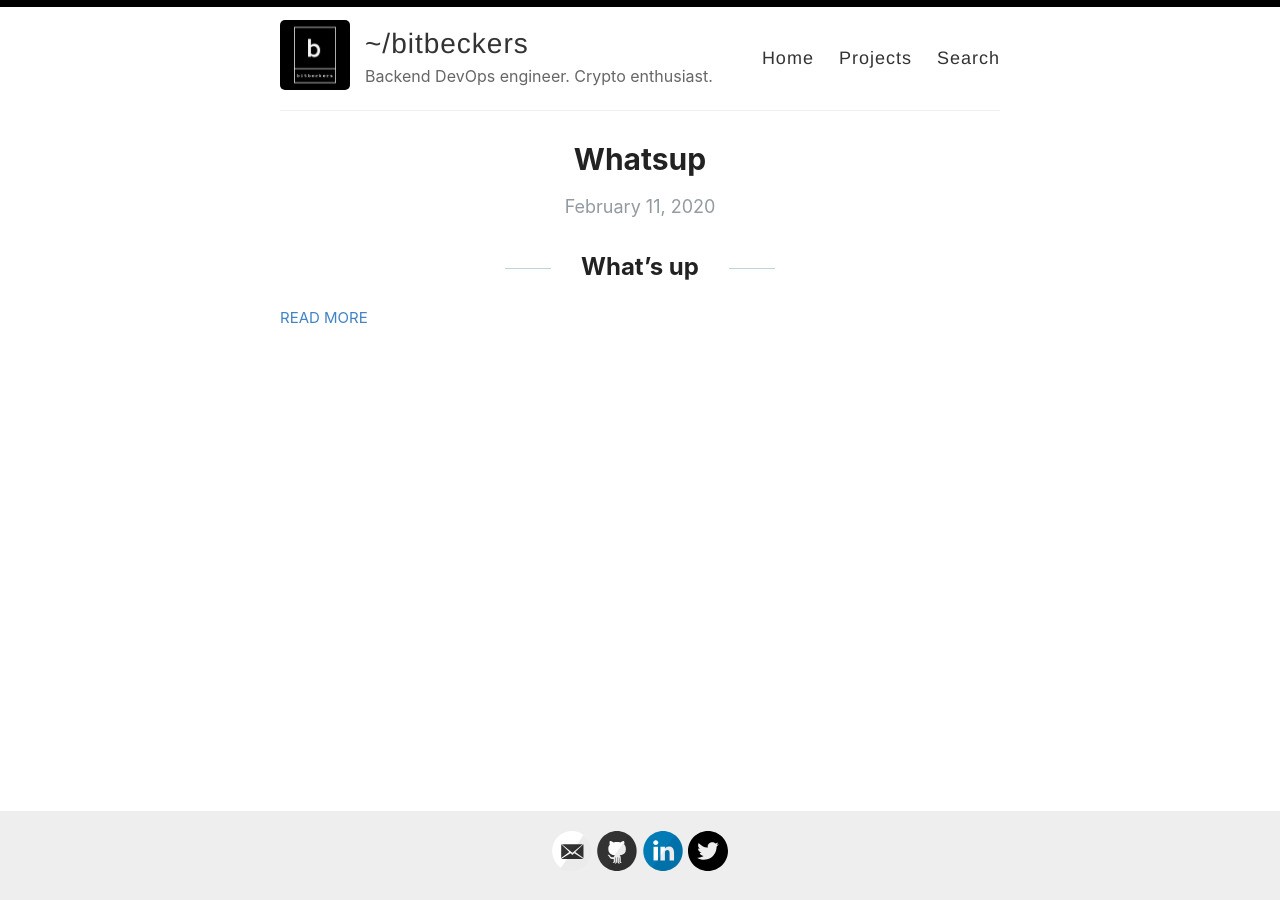
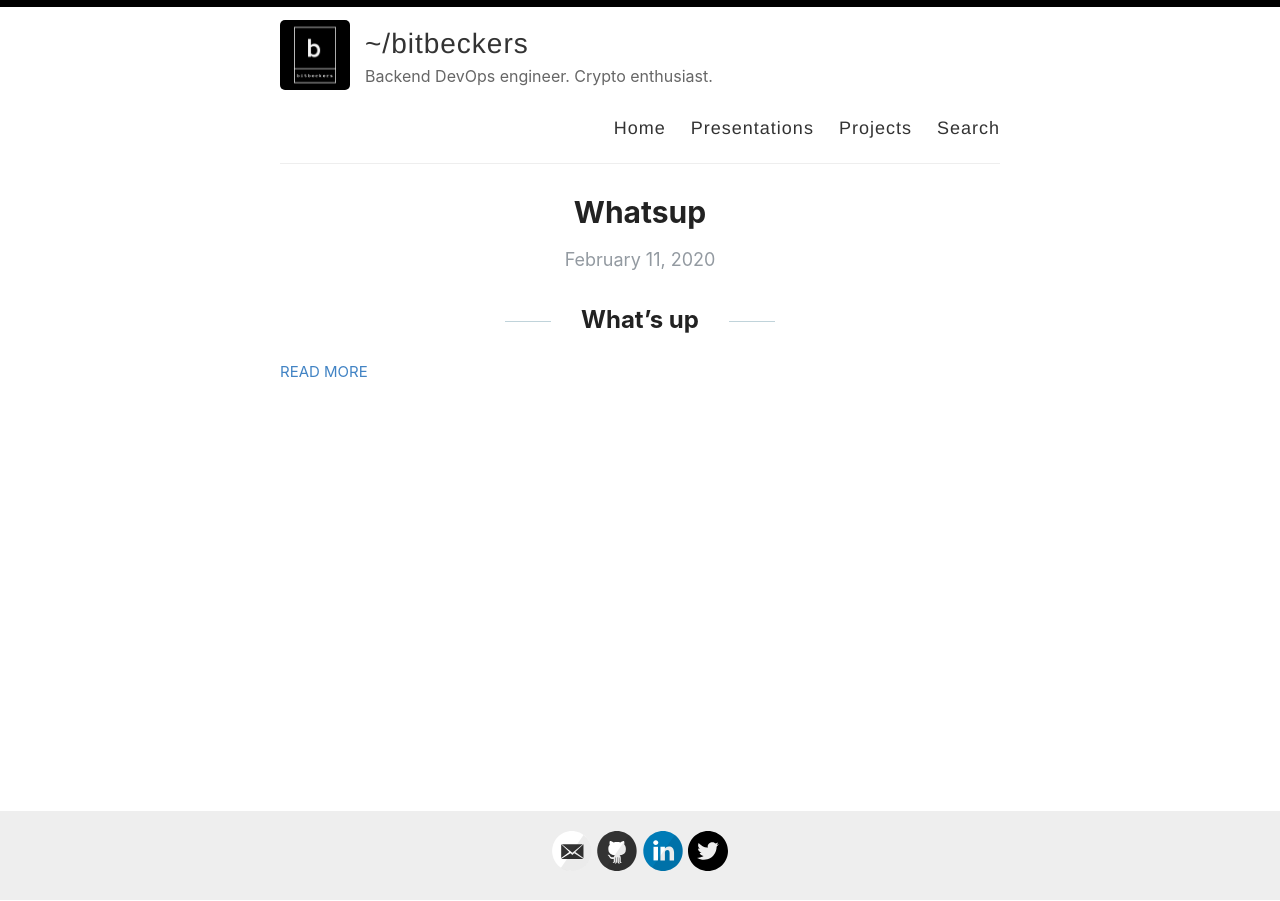
Before and after one commit to bitbeckers/bitbeckers.github.io, a Jekyll site: the page built from index.html, in a window 1280 px wide. Built offline with Jekyll 4.4.1, drawn with Linux system fonts in a browser that asks for light colours; the list of posts is cut into pages by our own code.

Commit message:
updated menu

```diff
--- a/_layouts/default.html
+++ b/_layouts/default.html
@@ -28,6 +28,7 @@
 
             <nav>
               <a href="{{ site.baseurl }}/">Home</a>
+              <a href="{{ site.baseurl }}/presentations">Presentations</a>
               <a href="{{ site.baseurl }}/projects">Projects</a>
               <a href="{{ site.baseurl }}/search">Search</a>
             </nav>
```
